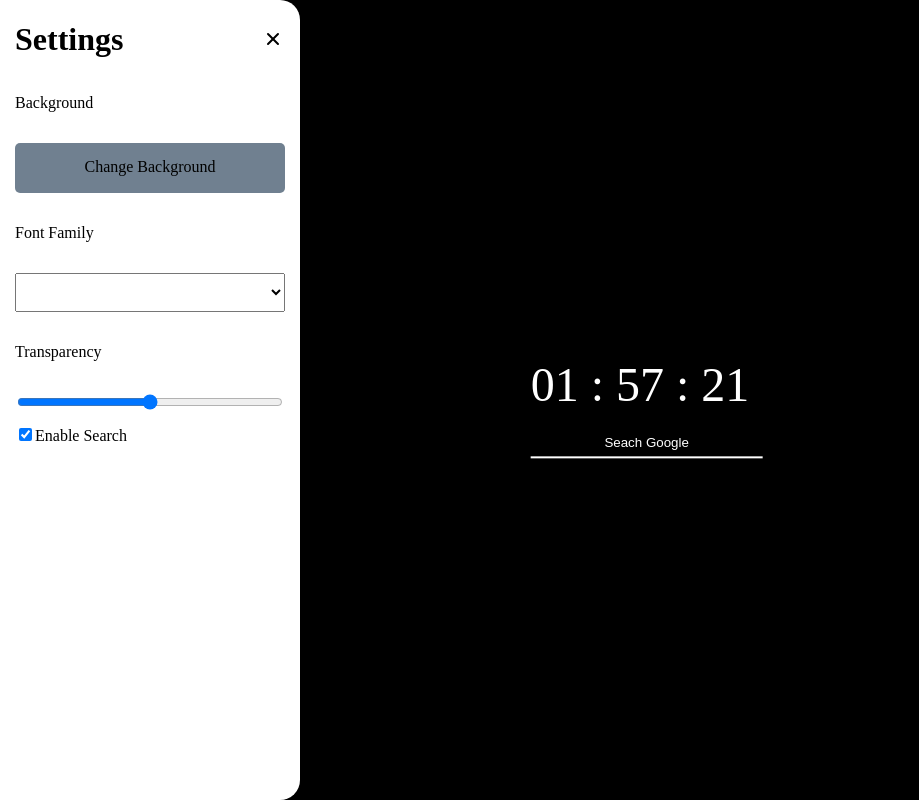
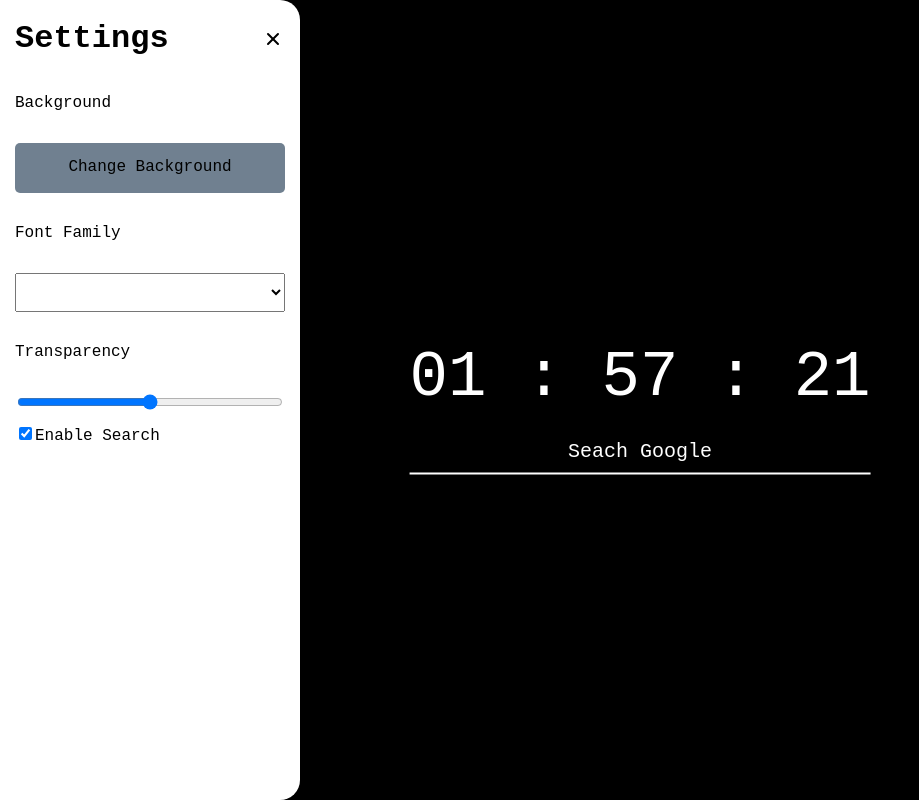
Before and after one commit to WilliamM163/chrome_homescreen, a React (Vite) app: page /settings in a window 1280 px wide. Shown: the whole page, without its empty margins (0-919 px from the left). Built offline with nearby package versions, Linux system fonts and the light colour scheme.

Commit message:
Improved Animations

```diff
--- a/index.css
+++ b/index.css
@@ -1,3 +1,8 @@
+* {
+    font-family: 'Ubuntu Mono', monospace;
+    box-sizing: border-box;
+}
+
 body {
     background-color: black;
     color: white;
--- a/src/components/settings.jsx
+++ b/src/components/settings.jsx
@@ -1,4 +1,4 @@
-import { useNavigate } from "react-router";
+import { useNavigate, useLocation } from "react-router";
 
 import close from '../assets/close.svg'
 import styles from './settings.module.css'
@@ -7,12 +7,18 @@ import SelectFonts from "./select_fonts.jsx";
 
 function Settings() {
     const navigate = useNavigate()
+    const location = useLocation()
+
     const onClose = () => {
         navigate('/')
     }
 
+    const showSettings = {
+        left: location.pathname === '/settings' ? '0' : '-300px'
+    }
+
     return (
-        <div className={styles.settings}>
+        <div className={styles.settings} style={showSettings}>
             <div className={styles.title_bar}>
                 <h1>Settings</h1>
                 <img src={close} onClick={onClose} alt="close button" />
--- a/src/components/settings.module.css
+++ b/src/components/settings.module.css
@@ -3,11 +3,11 @@
     position: absolute;
     top: 0;
     left: 0;
+    transition: left 0.25s ease;
 
     /* Boxing */
     width: 300px;
     height: 100vh;
-    box-sizing: border-box;
     border-radius: 0 20px 20px 0;
 
     /* Colors */
--- a/src/home.module.css
+++ b/src/home.module.css
@@ -4,19 +4,25 @@
     left: 50%;
     top: 50%;
     transform: translate(-50%, -50%);
+
+    width: fit-content;
 }
 
 .settings_button {
     /* Positioning */
-    postion: absolute;
+    position: absolute;
     top: 0;
     left: 0;
-    margin: 10px;
+    margin: 20px;
 }
 
 .clock {
-    font-size: 48px;
+    min-width: 6.25em;
     margin: 1rem 0;
+
+    /* Text */
+    text-align: center;
+    font-size: 4rem;
 }
 
 .search {
@@ -30,13 +36,14 @@
 
     /* Text */
     text-align: center;
+    font-size: 1.25rem;
 
     /* Border */
     border: 0;
     border-bottom: 2px solid white;
 
     /* Transition */
-    transition: border-color 0.5s;
+    transition: border-color 0.25s;
 }
 
 .search:focus {
@@ -49,7 +56,7 @@
     color: white;
 
     /* Transition */
-    transition: color 0.5s;
+    transition: color 0.25s;
 }
 
 .search:focus::placeholder {
--- a/src/homescreen.jsx
+++ b/src/homescreen.jsx
@@ -9,7 +9,7 @@ function HomeScreen({enableSettings}) {
     return (
         <>
             <SettingsButton />
-            {enableSettings ? <Settings /> : <></>}
+            <Settings />
             <div className={styles.home_screen}>
                 <Clock />
                 <Search />
```
